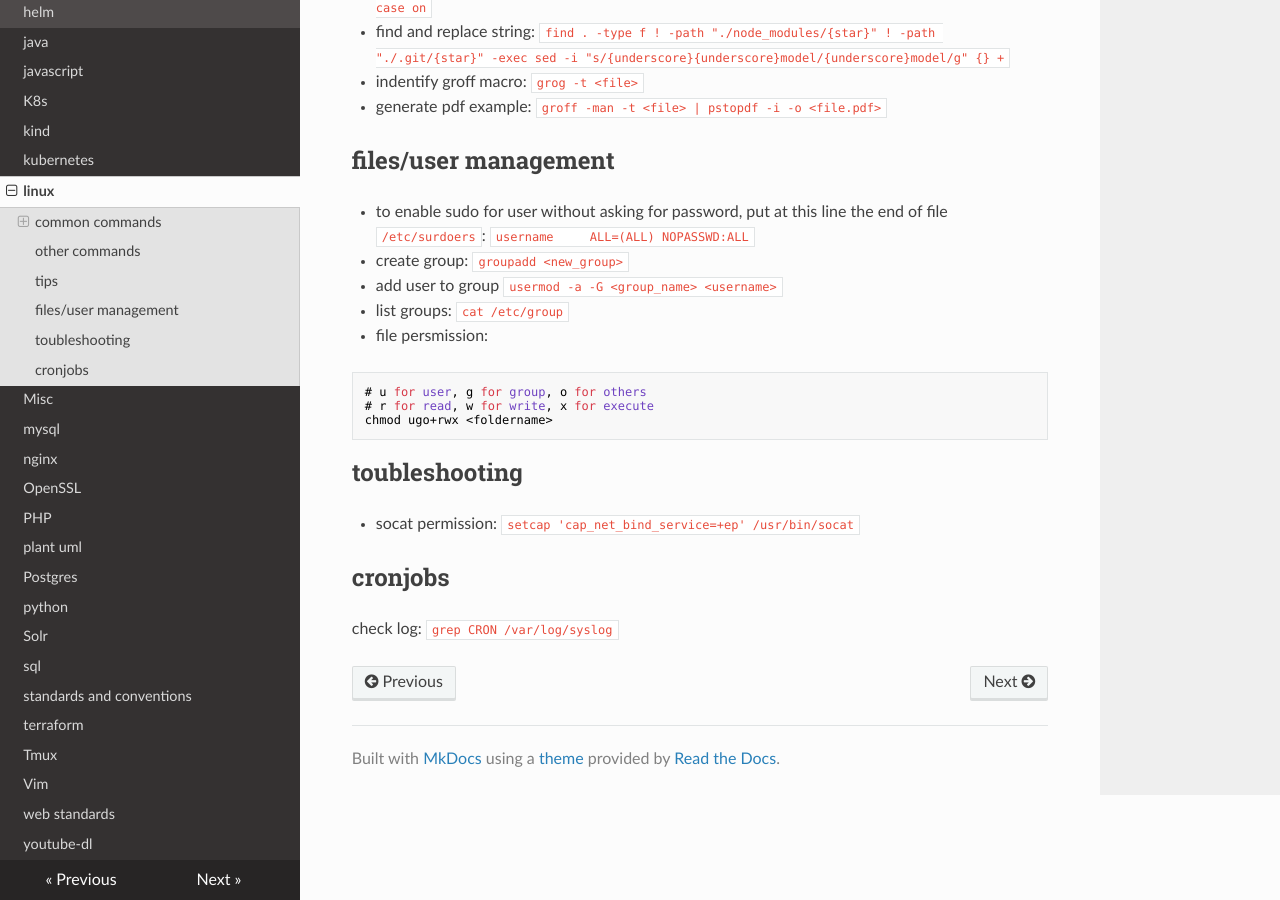
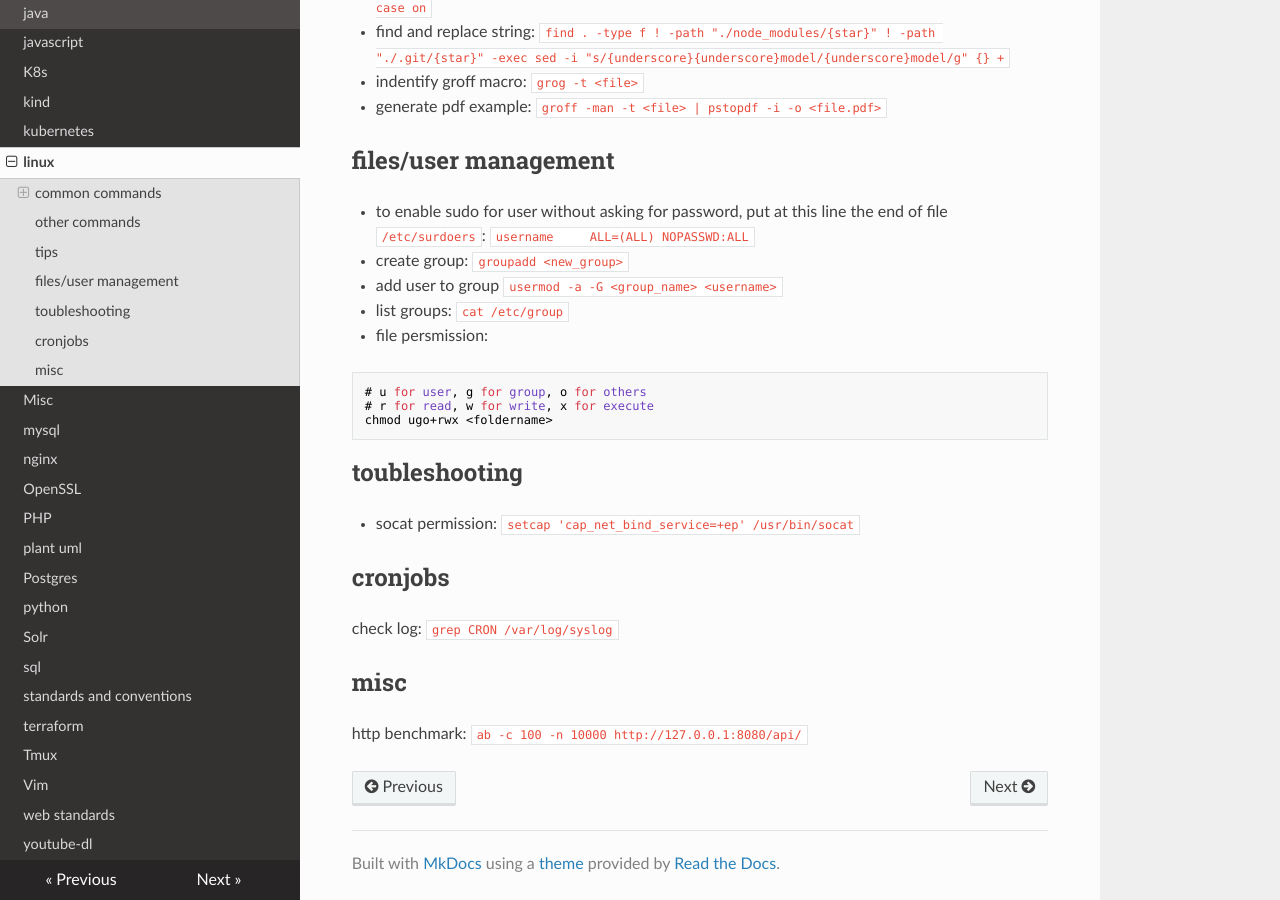
Before and after one commit to filipelucas42/notes, an MkDocs documentation site: the page built from docs/linux.md, in a window 1280 px wide and 900 px high, scrolled down 1201 px. Built offline with MkDocs 1.6.1, drawn with Linux system fonts in a browser that asks for light colours; nearby versions of some CDN libraries.

Commit message:
Update linux.md

```diff
--- a/docs/linux.md
+++ b/docs/linux.md
@@ -75,3 +75,7 @@ chmod ugo+rwx <foldername>
 ## cronjobs
 
 check log: `grep CRON /var/log/syslog`
+
+## misc
+
+http benchmark: `ab -c 100 -n 10000 http://127.0.0.1:8080/api/`
```
